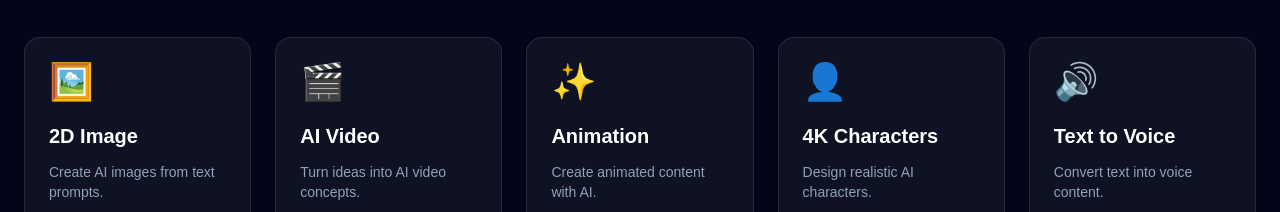
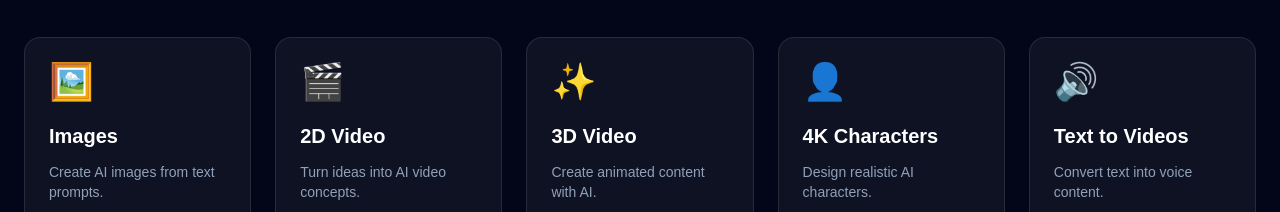
Before and after one commit to saulehariba7-cloud/blazefire-ai-website, a Next.js app: page / in a window 1280 px wide. Shown: the part 820-1032 px from the top of the page. Built offline with nearby package versions, Linux system fonts and the light colour scheme.

Commit message:
Update page.tsx

```diff
--- a/app/page.tsx
+++ b/app/page.tsx
@@ -68,11 +68,11 @@ export default function Home() {
 
           <div className="mt-12 grid gap-6 sm:grid-cols-2 lg:grid-cols-5">
             {[
-              ['🖼️', '2D Image', 'Create AI images from text prompts.'],
-              ['🎬', 'AI Video', 'Turn ideas into AI video concepts.'],
-              ['✨', 'Animation', 'Create animated content with AI.'],
+              ['🖼️', 'Images', 'Create AI images from text prompts.'],
+              ['🎬', '2D Video', 'Turn ideas into AI video concepts.'],
+              ['✨', '3D Video', 'Create animated content with AI.'],
               ['👤', '4K Characters', 'Design realistic AI characters.'],
-              ['🔊', 'Text to Voice', 'Convert text into voice content.'],
+              ['🔊', 'Text to Videos', 'Convert text into voice content.'],
             ].map(([icon, title, description]) => (
               <div
                 key={title}
```
